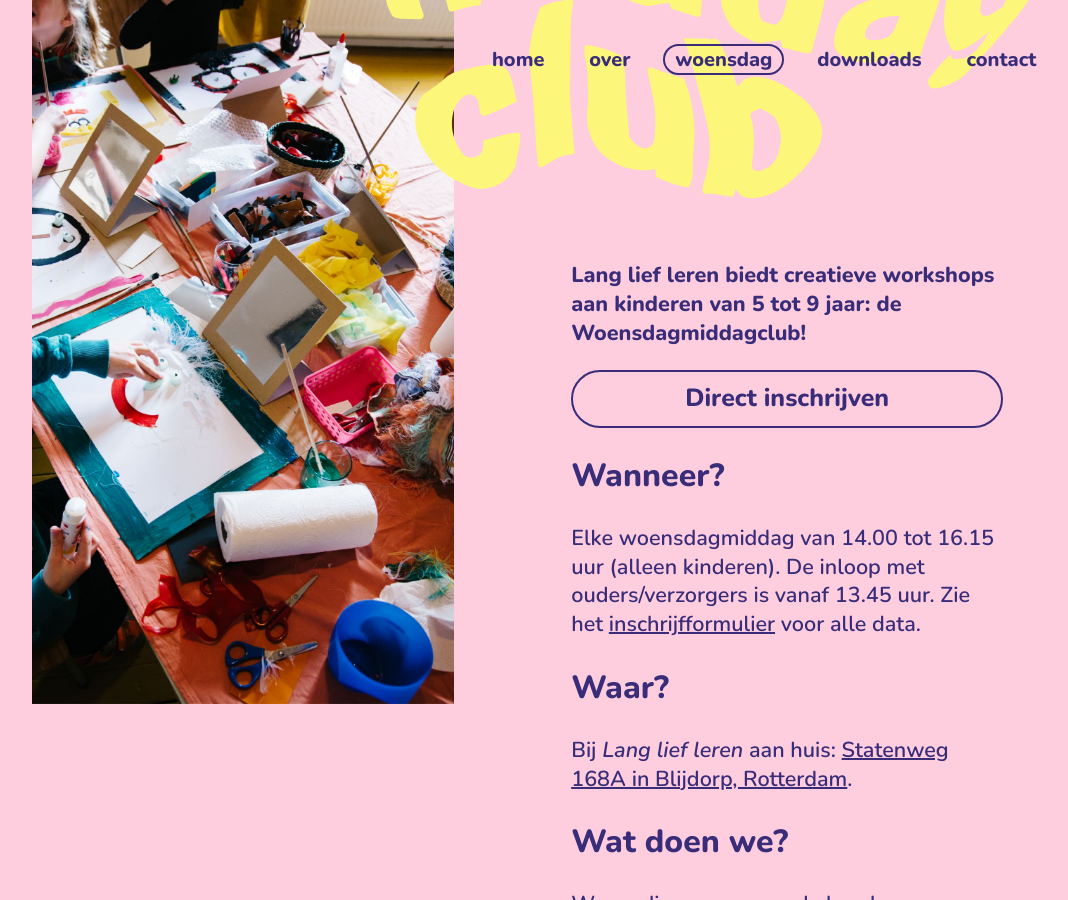
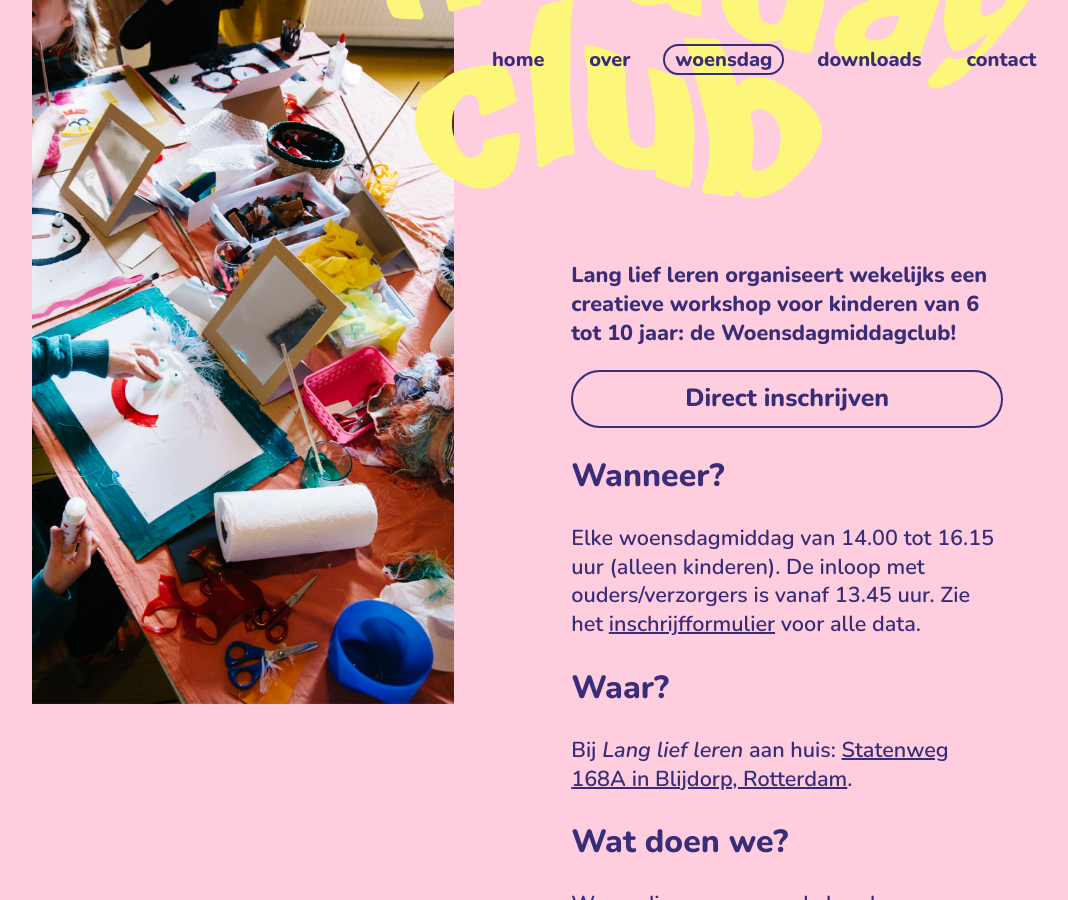
Before and after one commit to holleboom/langliefleren, a Jekyll site: the page built from woensdagmiddagclub/index.md, in a window 1280 px wide and 900 px high, scrolled down 408 px. Shown: the whole window, without its empty margins (64-1132 px from the left). Built offline with Jekyll 4.4.1, drawn with Linux system fonts in a browser that asks for light colours.

Commit message:
no message

```diff
--- a/woensdagmiddagclub/index.md
+++ b/woensdagmiddagclub/index.md
@@ -4,7 +4,7 @@ title: woensdagmiddagclub
 description: Creatieve workshops voor kinderen van 5 tot 9 jaar
 ---
 
-**Lang lief leren biedt creatieve workshops aan kinderen van 5 tot 9 jaar: de Woensdagmiddagclub!**
+**Lang lief leren organiseert wekelijks een creatieve workshop voor kinderen van 6 tot 10 jaar: de Woensdagmiddagclub!**
 
 <a class="cp-button" data-seller="langliefleren" data-checkout="woensdagmiddagclub">Direct inschrijven</a>
 
```
